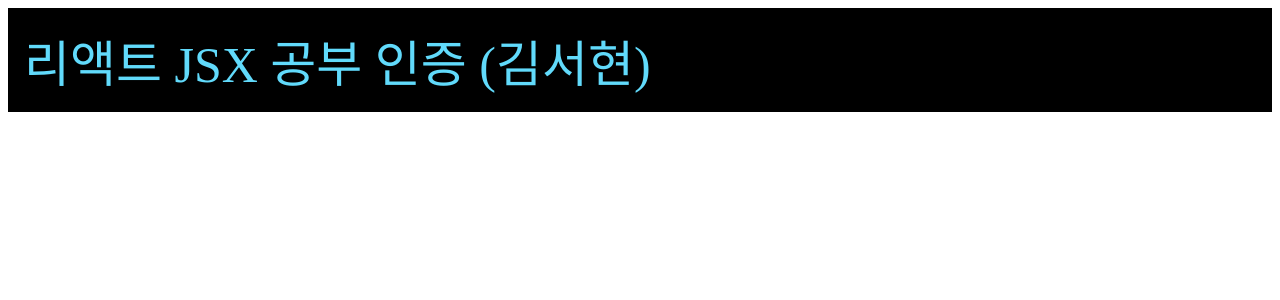
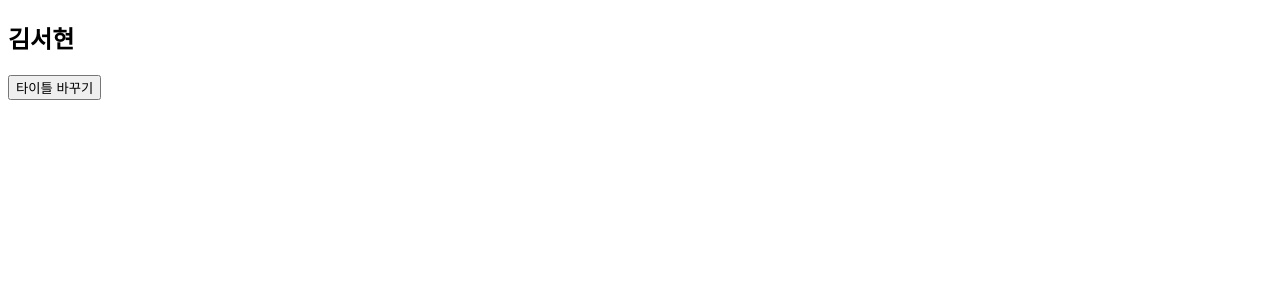
Before and after one commit to dsc-sookmyung/2021-02-React-Study, a React (Create React App) app: page / in a window 1280 px wide. Shown: the top 300 px of the page. Built offline with nearby package versions, Linux system fonts and the light colour scheme.

Commit message:
[2주차] event & useState

```diff
--- a/src/App.js
+++ b/src/App.js
@@ -1,7 +1,9 @@
+import Hello from './component/Hello';
+
 function App() {
   return (
-    <div className="App" style={{backgroundColor:"black", padding:"16px", color:"#61DAFB", fontSize:"50px"}}>
-      리액트 JSX 공부 인증 (김서현)
+    <div className="App">
+      <Hello/>
     </div>
   );
 }
--- /dev/null
+++ b/src/component/Hello.js
@@ -0,0 +1,16 @@
+import { useState } from "react";
+
+export default function Hello() {
+    const [title, setTitle] = useState("김서현");
+
+    function changeTitle() {
+        setTitle(title === "김서현" ? "리액트 스터디 파이팅!" : "김서현");
+    }
+
+    return (
+        <div>
+            <h2>{title}</h2>
+            <button onClick={changeTitle}>타이틀 바꾸기</button>
+        </div>
+    )
+}
```
